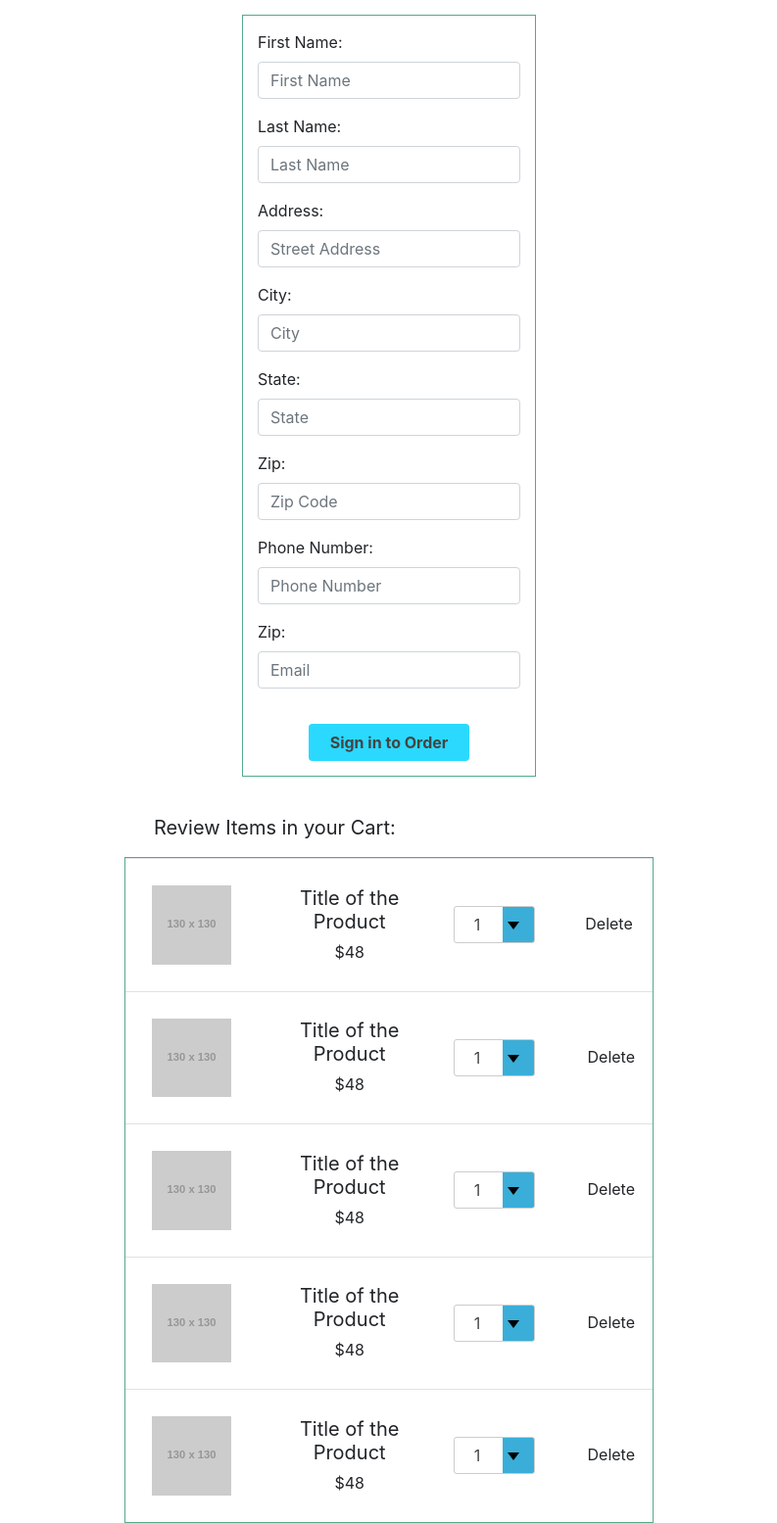
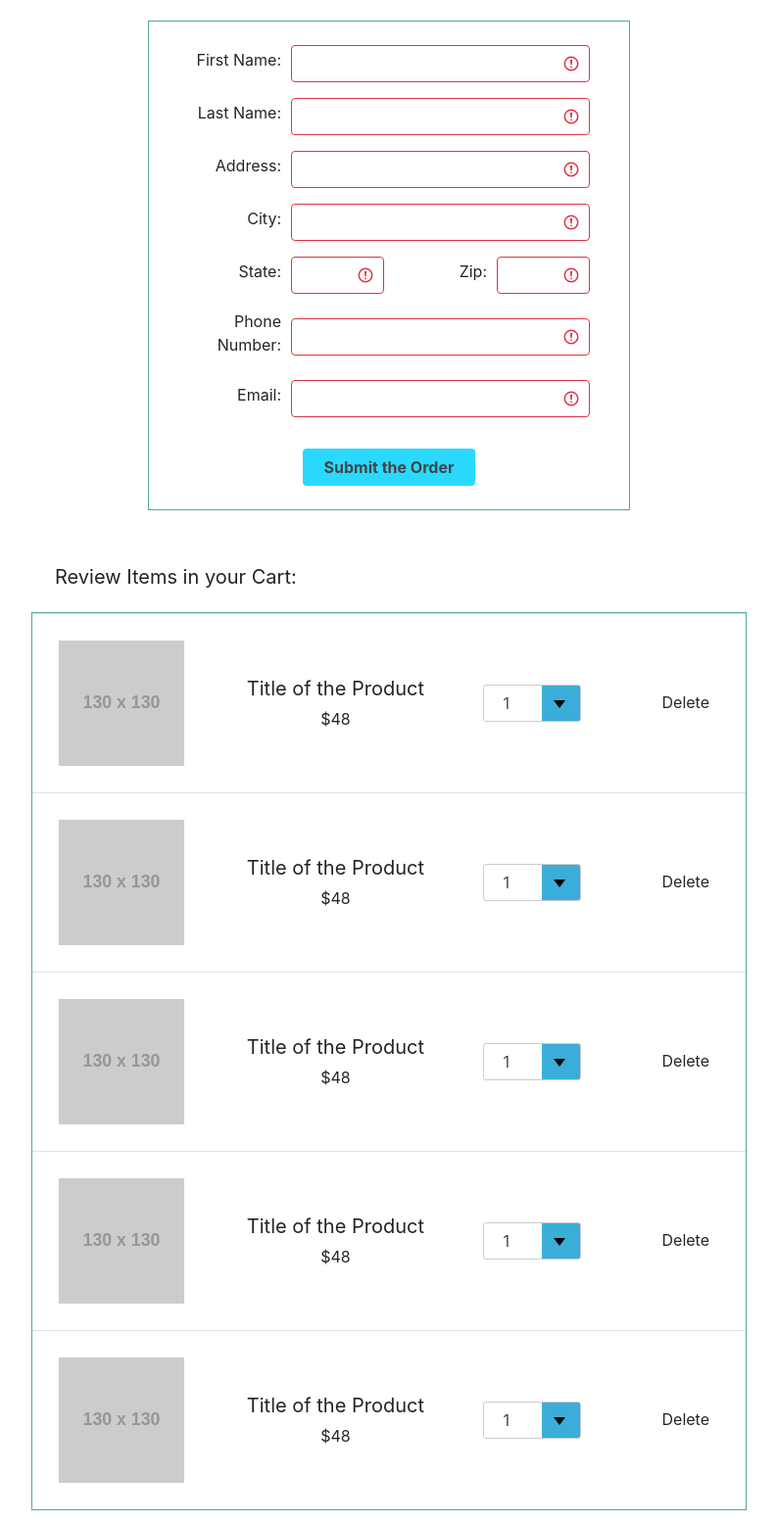
Before and after one commit to Bankst/CIST2931-PetStore, a plain HTML site: page petstore-client/guests.html in a window 1280 px wide. Shown: the part 289-1844 px from the top of the page at 98% size, without its empty margins (243-1036 px from the left). Drawn offline with nearby package versions, Linux system fonts and the light colour scheme; placeholder pictures from the web are drawn by us.

Commit message:
Update guests.html

```diff
--- a/petstore-client/guests.html
+++ b/petstore-client/guests.html
@@ -75,50 +75,92 @@
  <section id="guests">
         <div class="container">
             <div class="row">
-            <div class="col-sm-3">
+                <div class="col-lg-3 col-0">
                 </div>
-            <div class="col-sm-6" style="padding-bottom:30px;">
-                <div class="guest-information" style="padding:20px;">
-                    <h5 style="padding-left:30px; padding-top:20px; font-weight:400;">Enter your Shipment Information:</h5>
-                    <div class="mx-auto login" style="padding-top:10px;">
-                        <div class="login-form" style="border: solid 1px #52aa8a;">
-                            <form action="" style="padding:15px;">
-                                <div class="form-group">
+                <div class="col-lg-6 col-12 pb-4">
+                    <div class="py-3 mx-4">
+                        <h5 class="pl-3 pt-3 midle-weight-heading">Enter your Shipment Information:</h5>
+                        <div class="mx-auto pt-4">
+                            <div class="customer-data p-3">
+                                <form action="" class="was-validated py-2 px-4">
+                                    <div class="form-row form-group d-flex align-items-center">
+                                        <div class="col-md-3 label-text">
                                             <label for="first_name">First Name:</label>
-                                    <input type="text" class="form-control" id="first_name" placeholder="First Name" name="first_name">
                                         </div>
-                                <div class="form-group">
+                                        <div class="col-md-9">
+                                            <input type="text" class="form-control" id="first_name" name="first_name" required>
+                                        </div>
+                                    </div>
+
+                                    <div class="form-row form-group d-flex align-items-center">
+                                        <div class="col-md-3 label-text">
                                             <label for="last_name">Last Name:</label>
-                                    <input type="text" class="form-control" id="last_name" placeholder="Last Name" name="last_name">
                                         </div>
-                                <div class="form-group">
-                                    <label for="address">Address:</label>
-                                    <input type="text" class="form-control" id="address" placeholder="Street Address" name="address">
+                                        <div class="col-md-9">
+                                            <input type="text" class="form-control" id="last_name" name="last_name" required>
                                         </div>
-                                <div class="form-group">
-                                    <label for="city">City:</label>
-                                    <input type="text" class="form-control" id="city" placeholder="City" name="city">
-                                </div>
-                                <div class="form-group">
-                                    <label for="state">State:</label>
-                                    <input type="text" class="form-control" id="state" placeholder="State" name="state">
-                                </div>
-                                <div class="form-group">
-                                    <label for="zip">Zip:</label>
-                                    <input type="text" class="form-control" id="zip" placeholder="Zip Code" name="zip">
-                                </div>
-                                <div class="form-group">
-                                    <label for="phone">Phone Number:</label>
-                                    <input type="text" class="form-control" id="phone" placeholder="Phone Number" name="phone">
-                                </div>
-                                <div class="form-group">
-                                    <label for="email">Zip:</label>
-                                    <input type="email" class="form-control" id="email" placeholder="Email" name="email">
                                     </div>
 
 
-                                <div class="text-center sign-in" style="padding-top:20px;">
-                                    <button type="submit" class="btn btn-custom">Sign in to Order</button>
+                                    <div class="form-row form-group d-flex align-items-center">
+                                        <div class="col-md-3 label-text">
+                                            <label for="address">Address:</label>
+                                        </div>
+                                        <div class="col-md-9">
+                                            <input type="text" class="form-control" id="address" name="address" required>
+                                        </div>
+                                    </div>
+
+                                    <div class="form-row form-group d-flex align-items-center">
+                                        <div class="col-md-3  label-text">
+                                            <label for="city">City:</label>
+                                        </div>
+                                        <div class="col-md-9">
+                                            <input type="text" class="form-control" id="city" name="city" required>
+                                        </div>
+
+                                    </div>
+
+
+                                    <div class="form-row form-group d-flex align-items-center">
+                                        <div class="col-md-3  label-text">
+                                            <label for="state">State:</label>
+                                        </div>
+                                        <div class="col-md-3">
+                                            <input type="text" class="form-control" id="state" name="state" required>
+                                        </div>
+
+                                        <div class="col-md-3  label-text">
+                                            <label for="zip">Zip:</label>
+                                        </div>
+                                        <div class="col-md-3">
+                                            <input type="text" class="form-control" id="zip" name="zip" required>
+                                        </div>
+
+                                    </div>
+
+                                    <div class="form-row form-group d-flex align-items-center">
+                                        <div class="col-md-3  label-text">
+                                            <label for="phone">Phone Number:</label>
+                                        </div>
+                                        <div class="col-md-9">
+                                            <input type="text" class="form-control" id="phone" name="phone" required>
+                                        </div>
+                                    </div>
+
+                                    <div class="form-row form-group d-flex align-items-center">
+                                        <div class="col-md-3  label-text">
+                                            <label for="email">Email:</label>
+                                        </div>
+                                        <div class="col-md-9">
+                                            <input type="text" class="form-control" id="email" name="email" required>
+                                        </div>
+                                    </div>
+
+
+
+                                    <div class="text-center pt-3">
+                                        <button type="submit" class="btn btn-custom">Submit the Order</button>
                                     </div>
                                 </form>
                             </div>
@@ -126,26 +168,36 @@
                         </div>
 
                     </div>
+
+                </div>
+                <div class="col-lg-3 col-0">
+                </div>
+
+            </div>
             <!--Cart-->
 
-                <h5 style="padding-left:30px; padding-top:20px; font-weight:400;">Review Items in your Cart:</h5>
-                <div class="table-responsive" style="padding-top:10px;">
+            <div class="row">
+                <div class="col-lg-2">
+                </div>
+
+                <div class="col-lg-8 cart__row">
+                    <h5 class="midle-weight-heading py-3 pl-4">Review Items in your Cart:</h5>
+                    <div class="table-responsive">
                         <table class="table table__table">
                             <tbody>
                                 <tr>
-                            <td class="align-middle" style="width:25%;">
+                                    <td class="align-middle td_first">
                                         <div>
-                                    <img class="img img-fluid" src="http://placehold.it/130" alt="product"
-                                         style="padding:15px;">
+                                            <img class="img img-fluid" src="http://placehold.it/130" alt="product" style="padding:15px;">
                                         </div>
                                     </td>
-                            <td class="align-middle" style="width:35%;">
+                                    <td class="align-middle td_second">
                                         <div class="text-center">
                                             <h5 class="card-custom__title">Title of the Product</h5>
                                             <p class="card-text">$48</p>
                                         </div>
                                     </td>
-                            <td class="align-middle" style="width:20%;">
+                                    <td class="align-middle td_third">
                                         <div class="form-group select">
                                             <select class="form-control" id="sel1">
                                                 <option>1</option>
@@ -157,27 +209,27 @@
 
 
                                     </td>
-                            <td class="align-middle text-center" style="width:20%;">
+                                    <td class="align-middle text-center td_forth">
                                         <p style="margin:0 auto;">
-                                    <i class=" material-icons" style="vertical-align: middle;">&#xe928;</i>Delete
+                                            <i class=" material-icons" style="vertical-align: middle;">&#xe928;</i> Delete
                                         </p>
+
                                     </td>
                                 </tr>
 
                                 <tr>
-                            <td class="align-middle" style="width:25%;">
+                                    <td class="align-middle td_first">
                                         <div>
-                                    <img class="img img-fluid" src="http://placehold.it/130" alt="product"
-                                         style="padding:15px;">
+                                            <img class="img img-fluid" src="http://placehold.it/130" alt="product" style="padding:15px;">
                                         </div>
                                     </td>
-                            <td class="align-middle" style="width:35%;">
+                                    <td class="align-middle td_second">
                                         <div class="text-center">
                                             <h5 class="card-custom__title">Title of the Product</h5>
                                             <p class="card-text">$48</p>
                                         </div>
                                     </td>
-                            <td class="align-middle" style="width:20%;">
+                                    <td class="align-middle td_third">
                                         <div class="form-group select">
                                             <select class="form-control" id="sel2">
                                                 <option>1</option>
@@ -189,7 +241,7 @@
 
 
                                     </td>
-                            <td class="align-middle text-center" style="width:20%;">
+                                    <td class="align-middle text-center td_forth">
                                         <p style="margin:0 auto;">
                                             <i class=" material-icons" style="vertical-align: middle;">&#xe928;</i> Delete
                                         </p>
@@ -198,19 +250,18 @@
                                 </tr>
 
                                 <tr>
-                            <td class="align-middle" style="width:25%;">
+                                    <td class="align-middle td_first">
                                         <div>
-                                    <img class="img img-fluid" src="http://placehold.it/130" alt="product"
-                                         style="padding:15px;">
+                                            <img class="img img-fluid" src="http://placehold.it/130" alt="product" style="padding:15px;">
                                         </div>
                                     </td>
-                            <td class="align-middle" style="width:35%;">
+                                    <td class="align-middle td_second">
                                         <div class="text-center">
                                             <h5 class="card-custom__title">Title of the Product</h5>
                                             <p class="card-text">$48</p>
                                         </div>
                                     </td>
-                            <td class="align-middle" style="width:20%;">
+                                    <td class="align-middle td_third">
                                         <div class="form-group select">
                                             <select class="form-control" id="sel3">
                                                 <option>1</option>
@@ -222,7 +273,7 @@
 
 
                                     </td>
-                            <td class="align-middle text-center" style="width:20%;">
+                                    <td class="align-middle text-center td_forth">
                                         <p style="margin:0 auto;">
                                             <i class=" material-icons" style="vertical-align: middle;">&#xe928;</i> Delete
                                         </p>
@@ -231,19 +282,18 @@
                                 </tr>
 
                                 <tr>
-                            <td class="align-middle" style="width:25%;">
+                                    <td class="align-middle td_first">
                                         <div>
-                                    <img class="img img-fluid" src="http://placehold.it/130" alt="product"
-                                         style="padding:15px;">
+                                            <img class="img img-fluid" src="http://placehold.it/130" alt="product" style="padding:15px;">
                                         </div>
                                     </td>
-                            <td class="align-middle" style="width:35%;">
+                                    <td class="align-middle td_second">
                                         <div class="text-center">
                                             <h5 class="card-custom__title">Title of the Product</h5>
                                             <p class="card-text">$48</p>
                                         </div>
                                     </td>
-                            <td class="align-middle" style="width:20%;">
+                                    <td class="align-middle td_third">
                                         <div class="form-group select">
                                             <select class="form-control" id="sel4">
                                                 <option>1</option>
@@ -255,7 +305,7 @@
 
 
                                     </td>
-                            <td class="align-middle text-center" style="width:20%;">
+                                    <td class="align-middle text-center td_forth">
                                         <p style="margin:0 auto;">
                                             <i class=" material-icons" style="vertical-align: middle;">&#xe928;</i> Delete
                                         </p>
@@ -264,19 +314,18 @@
                                 </tr>
 
                                 <tr>
-                            <td class="align-middle" style="width:25%;">
+                                    <td class="align-middle td_first">
                                         <div>
-                                    <img class="img img-fluid" src="http://placehold.it/130" alt="product"
-                                         style="padding:15px;">
+                                            <img class="img img-fluid" src="http://placehold.it/130" alt="product" style="padding:15px;">
                                         </div>
                                     </td>
-                            <td class="align-middle" style="width:35%;">
+                                    <td class="align-middle td_second">
                                         <div class="text-center">
                                             <h5 class="card-custom__title">Title of the Product</h5>
                                             <p class="card-text">$48</p>
                                         </div>
                                     </td>
-                            <td class="align-middle" style="width:20%;">
+                                    <td class="align-middle td_third">
                                         <div class="form-group select">
                                             <select class="form-control" id="sel5">
                                                 <option>1</option>
@@ -288,17 +337,17 @@
 
 
                                     </td>
-                            <td class="align-middle text-center" style="width:20%;">
+                                    <td class="align-middle text-center td_forth">
                                         <p style="margin:0 auto;">
                                             <i class=" material-icons" style="vertical-align: middle;">&#xe928;</i> Delete
                                         </p>
+
                                     </td>
                                 </tr>
                             </tbody>
                         </table>
                     </div>
-
-                <div class="subtotal" style="max-width:300px; padding-left:100px; padding-top:20px;">
+                    <div class="cart__subtotal">
                         <div class="left-item">
                             <h5>Subtotal:</h5>
                         </div>
@@ -306,28 +355,33 @@
                             <h5>$103</h5>
                         </div>
 
+                    </div>
 
-                </div>
-                <div class="buttons" style="padding: 0 10px 0 20px;">
-                    <div style="padding-top:10px;">
-                        <button type="button" class="btn btn-custom"
-                                style="font-weight:400; float:left; margin-top:10px;">Submit the Order
+
+
+
+                    <div class="buttons px-3">
+                        <div>
+                            <button type="button" class="btn btn-custom left-item my-3 heavy-weight-heading">
+                                Submit the Order
                             </button>
                         </div>
-                    <div style="padding-top:10px;">
-                        <button type="button" class="btn btn-custom"
-                                style="font-weight:300; float: right; margin-top:10px;">Continue Shopping
+                        <div>
+                            <button type="button" class="btn btn-custom right-item my-3 midle-weight-heading">
+                                Continue Shopping
                             </button>
                         </div>
                     </div>
+                </div>
 
-            </div>
-            <div class="col-sm-3">
+                <div class="col-lg-2">
                 </div>
 
             </div>
         </div>
+
     </section>
+
 
 <!--footer-->
 <footer class="footer footer-custom">
```
Lines whose indentation alone changed are shown as unchanged.
